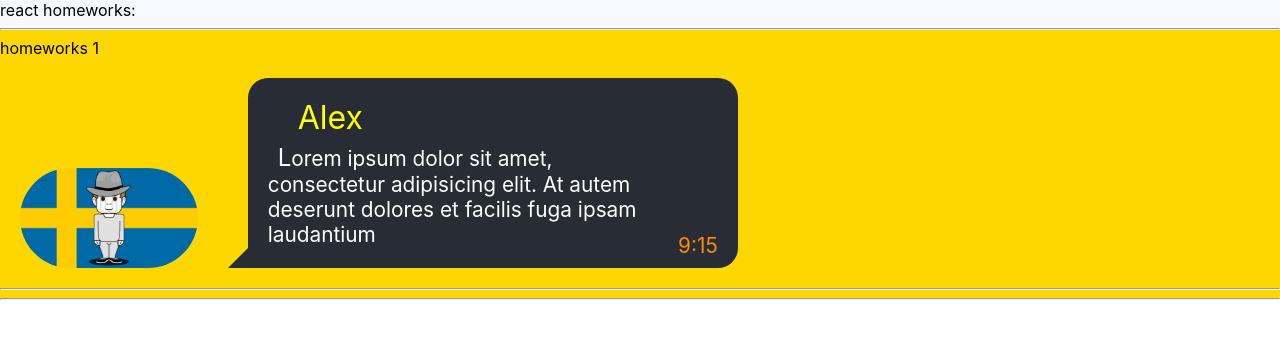
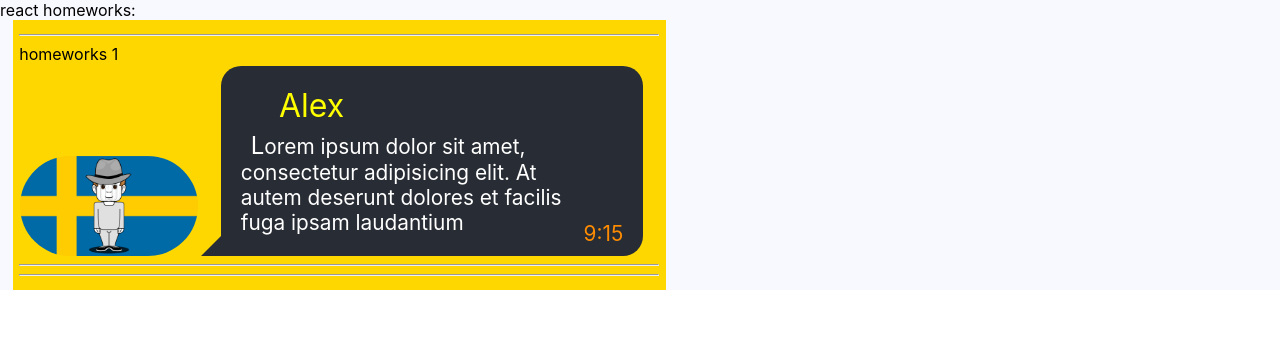
Before and after one commit to Lelik7777/dzi_ignat, a React (Create React App) app: page / in a window 1280 px wide. Shown: the top 338 px of the page. Built offline with nearby package versions, Linux system fonts and the light colour scheme.

Commit message:
dz-01 finish and add some corrections in css

```diff
--- a/src/p2-homeworks/h1/Message.module.css
+++ b/src/p2-homeworks/h1/Message.module.css
@@ -1,17 +1,21 @@
 .hw1 {
     background-color: gold;
+    width: 50%;
+    margin-left: 1%;
+    padding: 0.5%;
 }
 
 .message {
     display: flex;
-    margin: 20px;
+    margin: 0.2%;
     align-items: end;
+    overflow: hidden;
 }
 
 .message img {
     height: 100px;
     border-radius: 50px;
-    margin-right: 30px;
+    margin-right: 0.4%;
 }
 
 .corner {
@@ -23,18 +27,19 @@
 
 .message .bodyMes {
     background-color: #282c34;
-    width: 450px;
+    width: 60%;
     height: 150px;
     border-radius: 20px 20px 20px 0;
     padding: 20px;
     font-size: 1.3rem;
+    overflow: hidden;
 }
 
 .name {
     color: yellow;
     height: 30%;
     font-size: 2rem;
-    padding-left: 30px;
+    padding-left: 10%;
 }
 
 .text {
```
